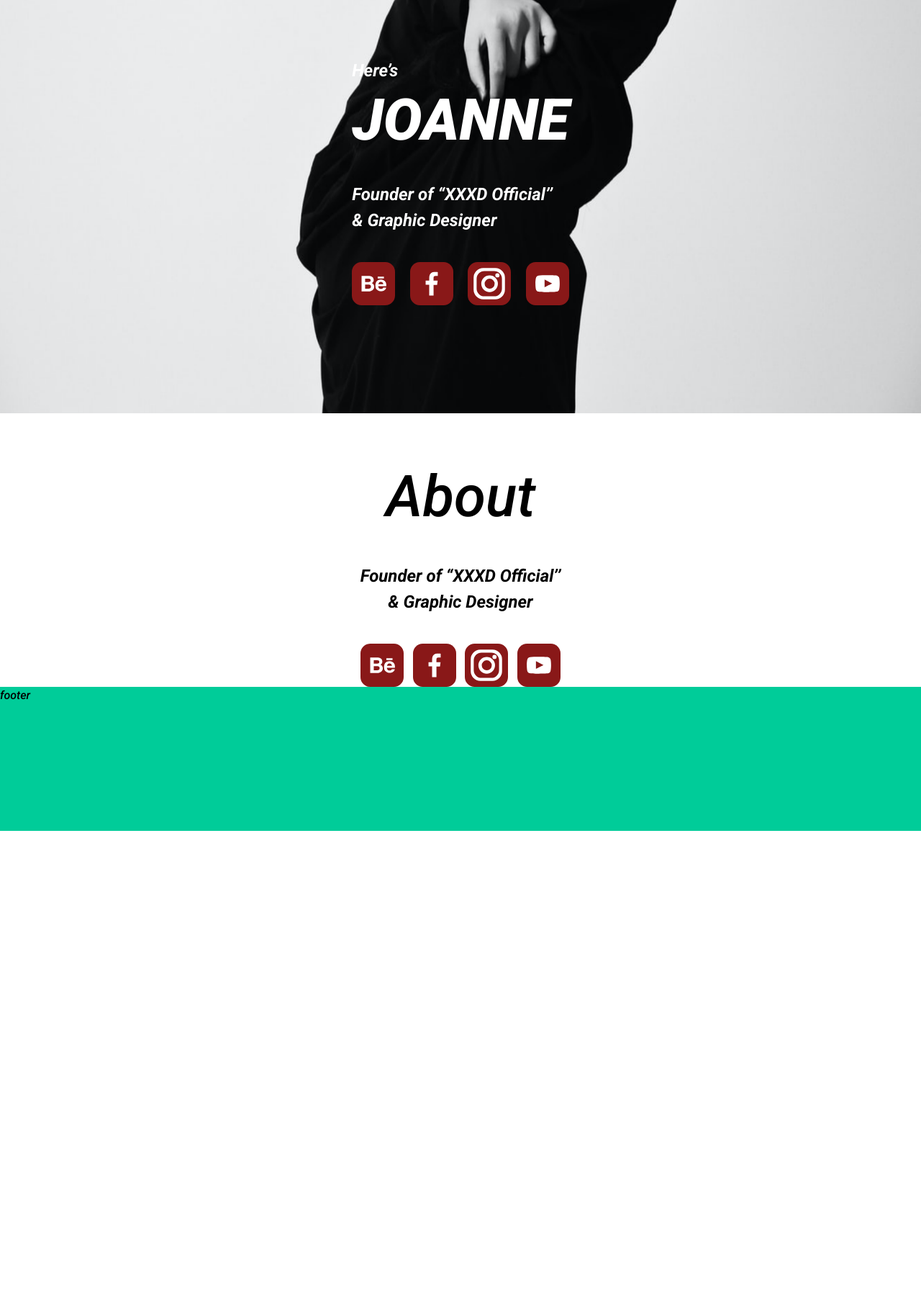
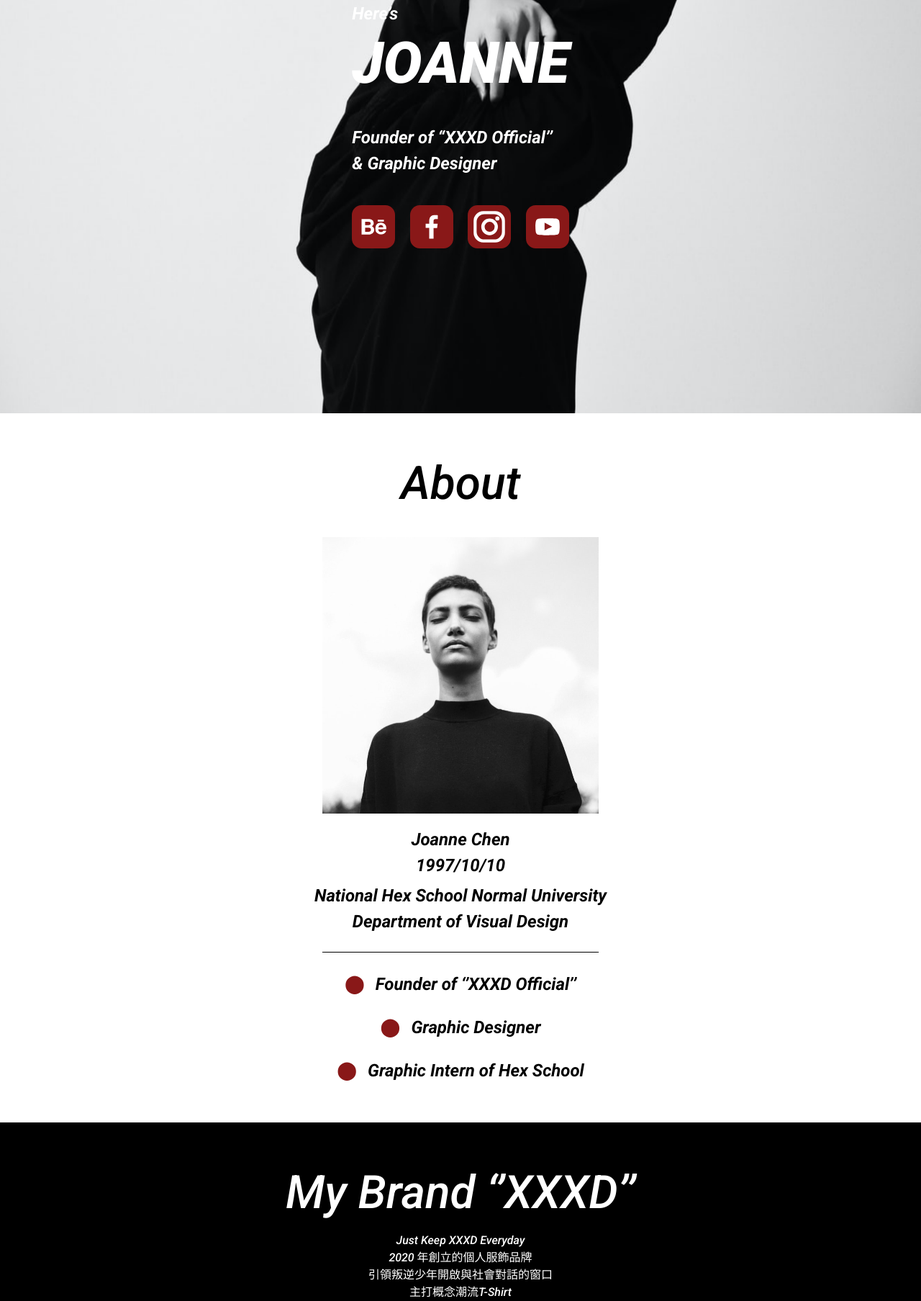
Before and after one commit to cyklz3298/week2, a plain HTML site: page index.html in a window 1280 px wide. Shown: the part 226-2033 px from the top of the page at 72% size. Before the commit the page ends 1380 px from the top, so only its background shows below. Drawn offline with Linux system fonts and the light colour scheme.

Commit message:
Update 2022-07-23T11:41:37.539Z

```diff
--- a/index.html
+++ b/index.html
@@ -12,43 +12,49 @@
 <body>
 
   <main>
-  <div class="container">
+  <div class="container-fluid">
     <article>
-      <section class="info info--banner d-flex f-jcc">
-        <div class="info__content text-primary">
-          <h1 class="info__content__title mb-8 fs-20 fw-9"><span class="d-block fs-6 fw-7 lh-8">Here’s</span>JOANNE</h1>
-          <ul>
-            <li class="info__content__list fs-6 fw-7 mb-10">Founder of “XXXD Official’’<br>& Graphic Designer</li>
-            <li class="info__content__list d-flex f-jcsb">
-              <a href="#" class="info__content__list__iconLink"><img src="./assets/images/behance.svg" alt="behance-img"></a>
-              <a href="#" class="info__content__list__iconLink"><img src="./assets/images/facebook.svg" alt="facebook-img"></a>
-              <a href="#" class="info__content__list__iconLink"><img src="./assets/images/instagram.svg" alt="instagram-img"></a>
-              <a href="#" class="info__content__list__iconLink"><img src="./assets/images/youtube.svg" alt="youtube-img"></a>
-            </li>
+      <section class="info info--banner d-flex f-jcc f-aic">
+        <div class="info__Cnt text-primary">
+          <h1 class="info__Cnt__title fs-20 fw-9 mb-8"><span class="d-block fs-6 fw-7 lh-8">Here’s</span>JOANNE</h1>
+          <p class="fs-6 fw-7 mb-10">Founder of “XXXD Official’’<br>& Graphic Designer</p>
+          <ul class="info__Cnt__icon d-flex f-jcsb">
+              <li><a href="#"><img src="./assets/images/behance.svg" alt="behance-img"></a></li>
+              <li><a href="#"><img src="./assets/images/facebook.svg" alt="facebook-img"></a></li>
+              <li><a href="#"><img src="./assets/images/instagram.svg" alt="instagram-img"></a></li>
+              <li><a href="#"><img src="./assets/images/youtube.svg" alt="youtube-img"></a></li>
           </ul>
         </div>
       </section>
       <section class="about d-flex f-jcc">
-        <div class="about__content text-secondary text-center mt-14">
-          <h2 class="about__content__title mb-8 fs-20 fw-5">About</h2>
-          <ul>
-            <li class="about__content__list fs-6 fw-7 mb-10">Founder of “XXXD Official’’<br>& Graphic Designer</li>
-            <li class="about__content__list d-flex f-jcsb">
-              <a href="#" class="about__content__list__iconLink"><img src="./assets/images/behance.svg" alt="behance-img"></a>
-              <a href="#" class="about__content__list__iconLink"><img src="./assets/images/facebook.svg" alt="facebook-img"></a>
-              <a href="#" class="about__content__list__iconLink"><img src="./assets/images/instagram.svg" alt="instagram-img"></a>
-              <a href="#" class="about__content__list__iconLink"><img src="./assets/images/youtube.svg" alt="youtube-img"></a>
-            </li>
+        <div class="about__Cnt d-flex fd-column f-aic text-secondary text-center mt-14">
+          <h2 class="about__Cnt__title fs-16 fw-5 mb-8">About</h2>
+          <div class="about__Cnt__avatar mb-5"><img src="./assets/images/photo.png" alt="avatar-img"></div>
+          <ul class="about__Cnt__intro fs-6 fw-7 mb-6">
+            <li class="lh-8 mb-1">Joanne Chen</li>
+            <li class="lh-8 mb-2">1997/10/10</li>
+            <li>National Hex School Normal University<br>Department of Visual Design</li>
+          </ul>
+          <ul class="about__Cnt__exp fs-6 fw-7 lh-8 pt-7 mb-14">
+            <li class="mb-7">Founder of ‘’XXXD Official’’</li>
+            <li class="mb-7">Graphic Designer</li>
+            <li>Graphic Intern of Hex School</li>
           </ul>
         </div>
       </section>
-
+      <section class="brand d-flex f-jcc bg-secondary">
+        <div class="brandCnt text-primary text-center mt-14">
+          <h2 class="brandCnt__title fs-16 fw-5 mb-3">My Brand ‘’XXXD’’</h2>
+          <p>Just Keep XXXD Everyday</p>
+          <p>2020 年創立的個人服飾品牌<br>引領叛逆少年開啟與社會對話的窗口<br>主打概念潮流T-Shirt</p>
+        </div>
+      </section>
     </article>
   </div>
 </main>
 
   <footer class="footer">
-    footer
+    <!-- footer -->
   </footer>
 
   <script src="./assets/js/vendors.js"></script>
```
Also changed, not shown: assets/images/brand_img1.png (added), assets/images/brand_img2.png (added), assets/images/brand_img3.png (added), assets/images/photo.png (added), assets/images/work_img1.png (added), assets/images/work_img2.png (added), assets/images/work_img3.png (added), assets/images/work_img4.png (added), assets/images/work_img5.png (added), assets/images/work_img6.png (added), assets/images/work_img7.png (added), assets/images/work_img8.png (added), assets/style/all.css, 1 other file.
